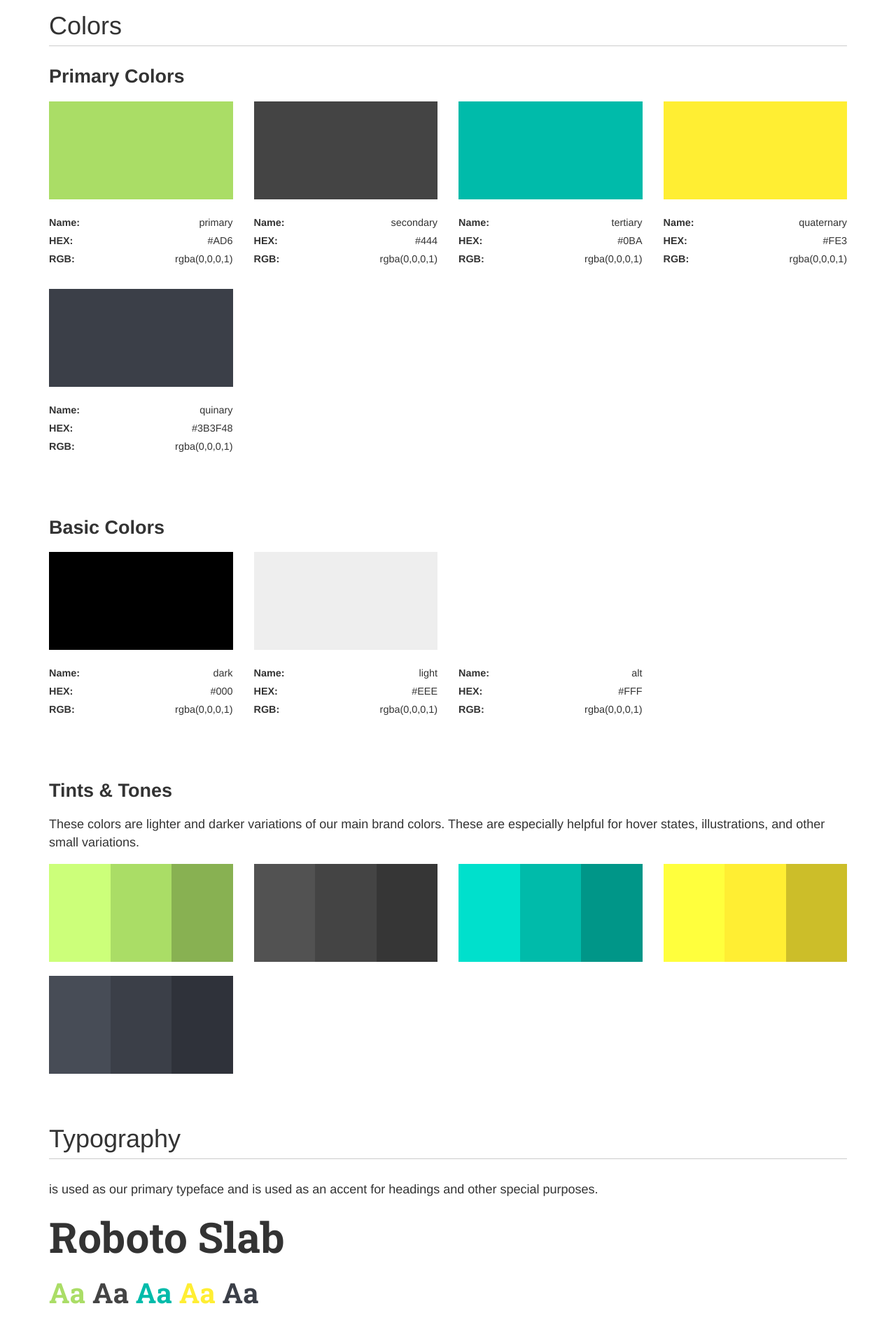
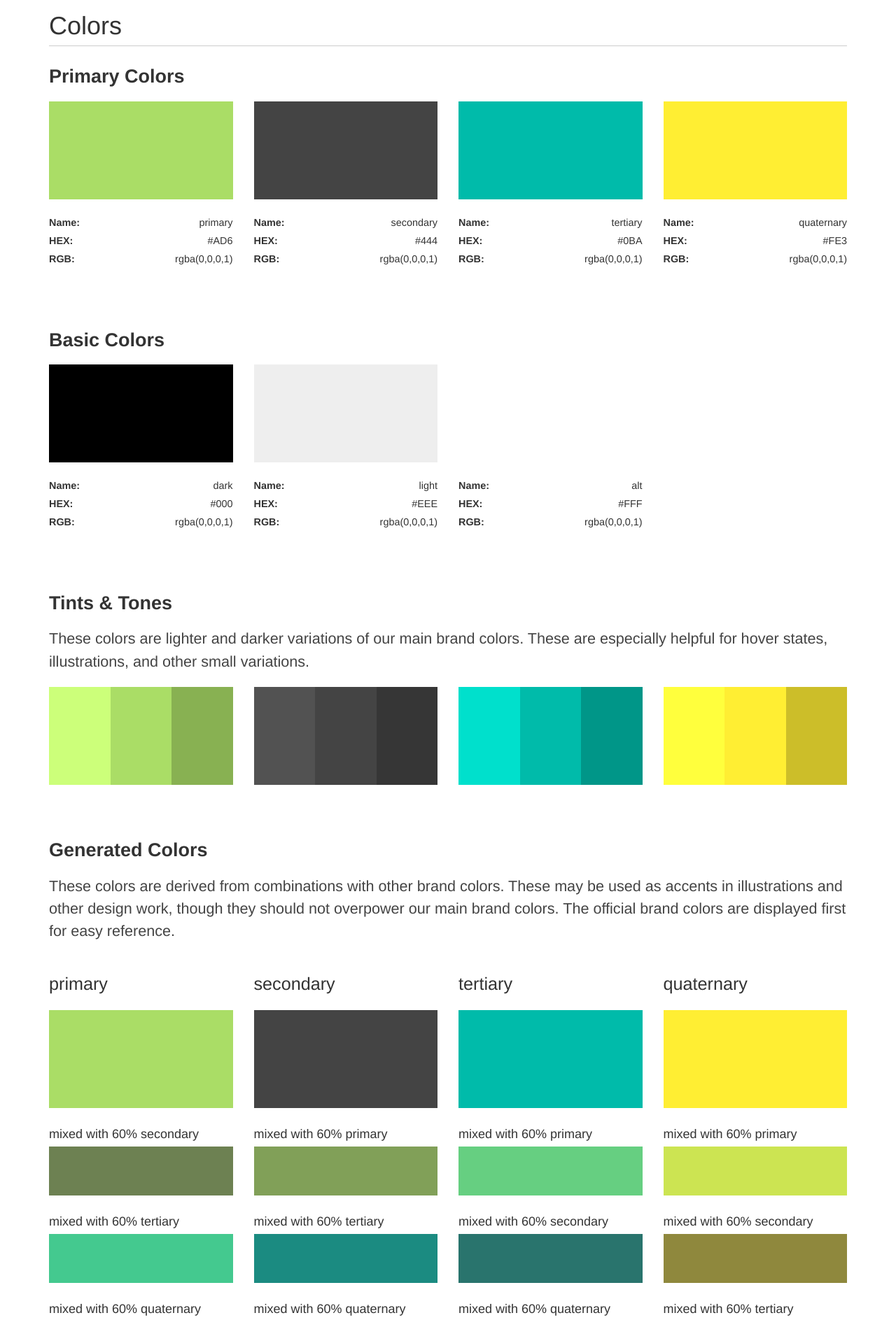
Before and after one commit to mvaneijgen/style-guide, a Jekyll site: the page built from index.html, in a window 1280 px wide. Shown: the top 1887 px of the page at 70% size. Built offline with Jekyll 4.4.1, drawn with Linux system fonts in a browser that asks for light colours.

```diff
--- a/_data/colors.yml
+++ b/_data/colors.yml
@@ -14,10 +14,6 @@
   color: FE3
   kind: primary
 
-- name: quinary
-  color: 3b3f48
-  kind: primary
-
 - name: dark
   color: "000"
   kind: basic
--- a/_includes/loop-mixed.html
+++ b/_includes/loop-mixed.html
@@ -1,84 +1,15 @@
+{% for item in color %}
 <div class="col-sm-6 col-md-3 mixed-colors color-primary">
-  <h3 class="subheader"></h3>
-  <div class="swatch"></div>
-
-  <div class="mixed-with-primary">
-    <h4 class="subheader"></h4>
-    <div class="swatch swatch-small"></div>
-  </div>
-  <div class="mixed-with-secondary">
-    <h4 class="subheader"></h4>
-    <div class="swatch swatch-small"></div>
-  </div>
-  <div class="mixed-with-tertiary">
-    <h4 class="subheader"></h4>
-    <div class="swatch swatch-small"></div>
-  </div>
-  <div class="mixed-with-accent">
-    <h4 class="subheader"></h4>
-    <div class="swatch swatch-small"></div>
-  </div>
+  <h3 class="subheader">{{ item.name }}</h3>
+  <div class="swatch" style="background-color: #{{ item.color }}"></div>
+  {% assign mixes = site.data.colors | where: "kind", "primary" %}
+  {% for sub-item in mixes %}
+    {% if item.color != sub-item.color %}
+    <div class="mixed-with-primary">
+      <h4 class="subheader">mixed with 60% {{ sub-item.name }}</h4>
+      <div class="swatch swatch-small" data-firstColor="{{ item.color }}" data-secondColor="{{ sub-item.color }}"></div>
+    </div>
+    {% endif %}
+  {% endfor %}
 </div>
-<div class="col-sm-6 col-md-3 mixed-colors color-secondary">
-  <h3 class="subheader"></h3>
-  <div class="swatch"></div>
-
-  <div class="mixed-with-primary">
-    <h4 class="subheader"></h4>
-    <div class="swatch swatch-small"></div>
-  </div>
-  <div class="mixed-with-secondary">
-    <h4 class="subheader"></h4>
-    <div class="swatch swatch-small"></div>
-  </div>
-  <div class="mixed-with-tertiary">
-    <h4 class="subheader"></h4>
-    <div class="swatch swatch-small"></div>
-  </div>
-  <div class="mixed-with-accent">
-    <h4 class="subheader"></h4>
-    <div class="swatch swatch-small"></div>
-  </div>
-</div>
-<div class="col-sm-6 col-md-3 mixed-colors color-tertiary">
-  <h3 class="subheader"></h3>
-  <div class="swatch"></div>
-
-  <div class="mixed-with-primary">
-    <h4 class="subheader"></h4>
-    <div class="swatch swatch-small"></div>
-  </div>
-  <div class="mixed-with-secondary">
-    <h4 class="subheader"></h4>
-    <div class="swatch swatch-small"></div>
-  </div>
-  <div class="mixed-with-tertiary">
-    <h4 class="subheader"></h4>
-    <div class="swatch swatch-small"></div>
-  </div>
-  <div class="mixed-with-accent">
-    <h4 class="subheader"></h4>
-    <div class="swatch swatch-small"></div>
-  </div>
-</div>
-<div class="col-sm-6 col-md-3 mixed-colors color-accent">
-  <h3 class="subheader"></h3>
-  <div class="swatch"></div>
-
-  <div class="mixed-with-primary">
-    <h4 class="subheader"></h4>
-    <div class="swatch swatch-small"></div>
-  </div>
-  <div class="mixed-with-secondary">
-    <h4 class="subheader"></h4>
-    <div class="swatch swatch-small"></div>
-  </div>
-  <div class="mixed-with-tertiary">
-    <h4 class="subheader"></h4>
-    <div class="swatch swatch-small"></div>
-  </div>
-  <div class="mixed-with-accent">
-    <h4 class="subheader"></h4>
-    <div class="swatch swatch-small"></div>
-  </div>
-</div>
+{% endfor %}
--- a/_sass/_base.scss
+++ b/_sass/_base.scss
@@ -4,13 +4,10 @@
   font-size: 18px;
   line-height: 26px;
 }
-body > h1 {
-  font-weight: 400;
-  border-bottom: 1px solid #ccc;
-  padding-bottom: 15px;
-  margin-bottom: 20px;
-}
-body > p {
+p.lead {
+  font-size: 1.2rem;
+  line-height: 1.8rem;
+  color: #444;
   margin-top: 0;
   margin-bottom: 20px;
 }
@@ -25,6 +22,14 @@
   justify-content: center;
   align-items: center;
   height: 300px;
+}
+h3.subheader {
+  font-weight: 400;
+  font-size: 1.4rem;
+}
+h4.subheader {
+  font-weight: 400;
+  margin-bottom: 5px;
 }
 /* Reset
 +++++++++++++++++++++++++++++++++++++++++++ */
@@ -48,6 +53,11 @@
   width: 100%;
   height: 140px;
   margin-bottom: 20px;
+  background: #ccc;
+}
+.swatch-small {
+  height: 70px;
+  background: #ccc;
 }
 .color .label-hex {
   text-transform: uppercase;
--- a/index.html
+++ b/index.html
@@ -24,13 +24,14 @@
 		{% include loop-tint.html %}
 	</div>
 
-	<!-- <h2 class="section-subheader">Generated Colors</h2>
+	<h2 class="section-subheader">Generated Colors</h2>
 	<p class="lead">
 		These colors are derived from combinations with other brand colors. These may be used as accents in illustrations and other design work, though they should not overpower our main brand colors. The official brand colors are displayed first for easy reference.
 	</p>
 	<div class="row">
+		{% assign color = site.data.colors | where: "kind", "primary" %}
 		{% include loop-mixed.html %}
-	</div> -->
+	</div>
 
 	<!-- Typography -->
 
--- a/js/script.js
+++ b/js/script.js
@@ -21,6 +21,7 @@
 ColorLuminance("69C", -0.5);	// "#334d66" - 50% darker
 
 $( document ).ready(function() {
+
   $(".color-variations").each(function() {
       var baseColor = $(this).attr('id');
       var lightColor = ColorLuminance(baseColor, 0.2);
@@ -29,4 +30,11 @@
       $(".swatch-light", this).css( "background-color", lightColor );
       $(".swatch-dark", this).css( "background-color", darkColor );
   });
+	$(".swatch-small").each(function() {
+		var firstColor = $(this).attr('data-firstColor');
+		var secondColor = $(this).attr('data-secondColor');
+
+		var mixed = $.xcolor.opacity(firstColor, secondColor, 0.6);
+		$(this).css( "background-color", mixed );
+	});
 });
```
Also changed, not shown: _data/type.yml (+4 -4 lines).
